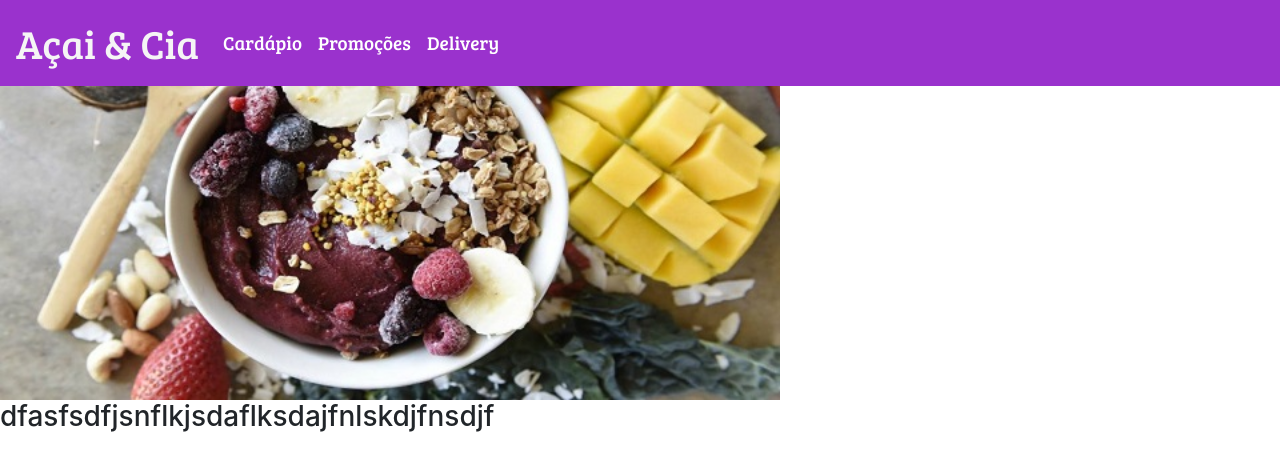
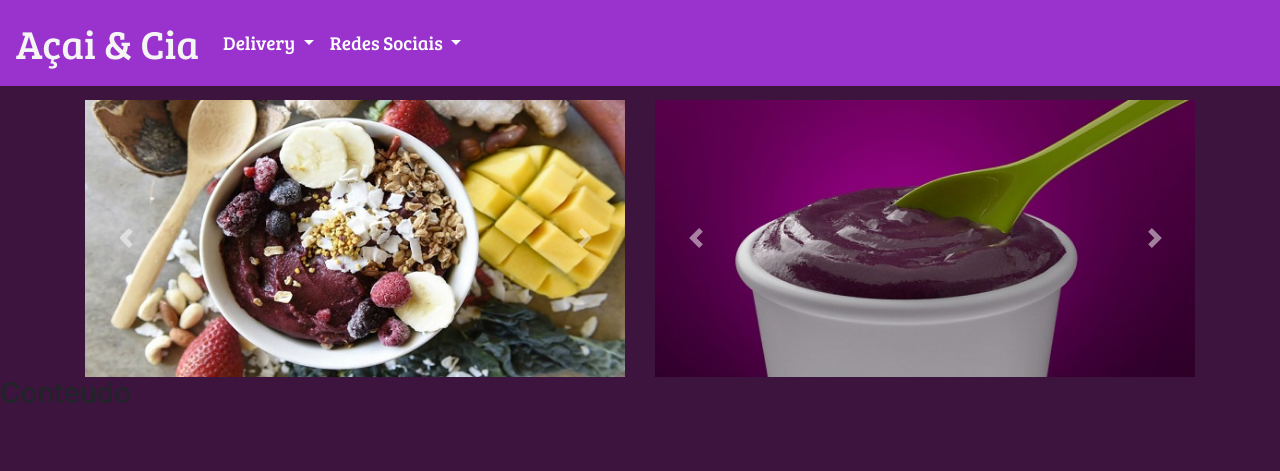
Before and after one commit to brunogomesifrn/info319lanchonete, a PHP site: page / in a window 1280 px wide. Shown: the top 471 px of the page. Run offline with PHP 8.4, Linux system fonts and the light colour scheme; some libraries are stand-ins or nearby versions.

Commit message:
Atualização 1.1

```diff
--- a/index.html
+++ b/index.html
@@ -7,16 +7,19 @@
 
     <link href="https://fonts.googleapis.com/css?family=Bree+Serif&display=swap" rel="stylesheet">
 
-    <link rel="stylesheet" href="style.css">
+    <link rel="stylesheet" type="text/css" href="style.css">
 
     <link rel="stylesheet" href="https://stackpath.bootstrapcdn.com/bootstrap/4.3.1/css/bootstrap.min.css" integrity="sha384-ggOyR0iXCbMQv3Xipma34MD+dH/1fQ784/j6cY/iJTQUOhcWr7x9JvoRxT2MZw1T" crossorigin="anonymous">
 
-    <title>Hello, world!</title>
+    <script src="https://kit.fontawesome.com/050eefe4c7.js"></script>
+
+    <title>Acai & Cia</title>
 
 
   </head>
-  <body>
+  <body style="background-color: #3d143d">
     <!--nav-->
+    <div class="container-fluid">
         <nav class="navbar navbar-expand-sm navbar-dark bg-faded fixed-top" style="background-color: #9A32CD;">
                 <button class="navbar-toggler" style="color: white" type="button" data-toggle="collapse" data-target="#nav-content" aria-controls="nav-content" aria-expanded="false" aria-label="Toggle navigation">
                           <span class="navbar-toggler-icon"></span>
@@ -25,25 +28,93 @@
 
                 <div class="navbar-collapse" id="nav-content">
                   <ul class="navbar-nav">
-                    <li class="nav-item">
-                      <a class="nav-link" href="#" style="font-family: 'Bree Serif', serif; color: white; font-size: 19px;" >Cardápio</a>
+                    <li class="nav-item dropdown">
+                      <a class="nav-link dropdown-toggle" href="#" id="navbarDropdown" role="button" data-toggle="dropdown" aria-haspopup="true" aria-expanded="false" style="font-family: 'Bree Serif', serif; color: white; font-size: 19px;">
+                        Delivery
+                      </a>
+                      <div class="dropdown-menu" aria-labelledby="navbarDropdown">
+                        <a class="dropdown-item" href="#" style="font-family: 'Bree Serif', serif; color: black; font-size: 19px;" >Whatsapp<i class="fab fa-whatsapp"></i> </a>
+                        <div class="dropdown-divider"></div>
+                        <a class="dropdown-item" href="#" style="font-family: 'Bree Serif', serif; color: black; font-size: 19px;">Ifood<i class="fas fa-utensils"></i></a>
+                      </div>
                     </li>
-                    <li class="nav-item">
-                      <a class="nav-link" href="#" style="font-family: 'Bree Serif', serif; color: white; font-size: 19px;">Promoções</a>
-                    </li>
-                    <li class="nav-item">
-                      <a class="nav-link" href="#" style="font-family: 'Bree Serif', serif; color: white; font-size: 19px;">Delivery</a>
+                    <li class="nav-item dropdown">
+                      <a class="nav-link dropdown-toggle" href="#" id="navbarDropdown" role="button" data-toggle="dropdown" aria-haspopup="true" aria-expanded="false" style="font-family: 'Bree Serif', serif; color: white; font-size: 19px;">
+                        Redes Sociais
+                      </a>
+                      <div class="dropdown-menu" aria-labelledby="navbarDropdown">
+                        <a class="dropdown-item" href="#" style="font-family: 'Bree Serif', serif; color: black; font-size: 19px;" >Facebook<i class="fab fa-facebook"></i></a>
+                        <div class="dropdown-divider"></div>
+                        <a class="dropdown-item" href="#" style="font-family: 'Bree Serif', serif; color: black; font-size: 19px;">Instagram<i class="fab fa-instagram"></i></a>
+                      </div>
                     </li>
                   </ul>
                 </div>
               </nav>
+      </div>
+    <!--slide-->
+     <div class="container" style="padding-top: 100px">
 
-    <!--slide-->
-     <div class="containe-fluid">
-    <img src="acai2.jpg" class="img-fluid" style="height: 400px;" alt="Responsive image">
+      <div class="row">
+
+          <div class="col">
+
+              <div id="carouselExampleControls" class="carousel slide" data-ride="carousel">
+                  <div class="carousel-inner">
+                    <div class="carousel-item active">
+                      <img class="d-block w-100" src="acai2.jpg" alt="Primeiro Slide">
+                    </div>
+                    <div class="carousel-item">
+                      <img class="d-block w-100" src="acai3.jpg" alt="Segundo Slide">
+                    </div>
+                    <div class="carousel-item">
+                      <img class="d-block w-100" src="acai.jpg" alt="Terceiro Slide">
+                    </div>
+                  </div>
+                  <a class="carousel-control-prev" href="#carouselExampleControls" role="button" data-slide="prev">
+                    <span class="carousel-control-prev-icon" aria-hidden="true"></span>
+                    <span class="sr-only">Anterior</span>
+                  </a>
+                  <a class="carousel-control-next" href="#carouselExampleControls" role="button" data-slide="next">
+                    <span class="carousel-control-next-icon" aria-hidden="true"></span>
+                    <span class="sr-only">Próximo</span>
+                  </a>
+                </div>
+
+          </div>
+
+          <div class="col">
+
+              <div id="carouselExampleControls" class="carousel slide" data-ride="carousel">
+                  <div class="carousel-inner">
+                    <div class="carousel-item active">
+                      <img class="d-block w-100" src="acai.jpg" alt="Primeiro Slide">
+                    </div>
+                    <div class="carousel-item">
+                      <img class="d-block w-100" src="acai2.jpg" alt="Segundo Slide">
+                    </div>
+                    <div class="carousel-item">
+                      <img class="d-block w-100" src="acai3.jpg" alt="Terceiro Slide">
+                    </div>
+                  </div>
+                  <a class="carousel-control-prev" href="#carouselExampleControls" role="button" data-slide="prev">
+                    <span class="carousel-control-prev-icon" aria-hidden="true"></span>
+                    <span class="sr-only">Anterior</span>
+                  </a>
+                  <a class="carousel-control-next" href="#carouselExampleControls" role="button" data-slide="next">
+                    <span class="carousel-control-next-icon" aria-hidden="true"></span>
+                    <span class="sr-only">Próximo</span>
+                  </a>
+                </div>
+
+            </div>
+
         </div>
+      </div>
+
+
       <!--conteudo-->
-<h3>dfasfsdfjsnflkjsdaflksdajfnlskdjfnsdjf</h3>
+<h3>Conteudo</h3>
     <!-- Optional JavaScript -->
     <!-- jQuery first, then Popper.js, then Bootstrap JS -->
     <script src="https://code.jquery.com/jquery-3.3.1.slim.min.js" integrity="sha384-q8i/X+965DzO0rT7abK41JStQIAqVgRVzpbzo5smXKp4YfRvH+8abtTE1Pi6jizo" crossorigin="anonymous"></script>
--- a/style.css
+++ b/style.css
@@ -1,3 +1,7 @@
+body{
+    background-color: black;
+}
+
 .a{
     font-family: 'Bree Serif', serif;
 }
```
